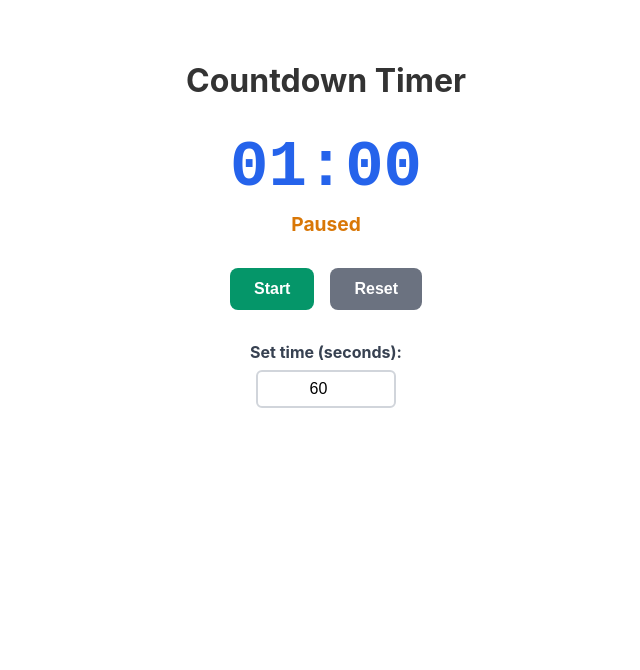
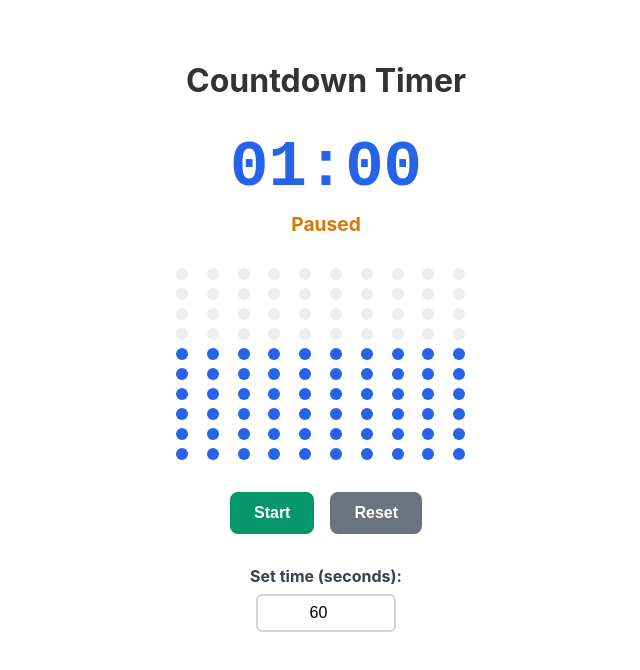
Before and after one commit to byw/untime, a SvelteKit app: page / in a window 1280 px wide. Shown: the top 670 px of the page, without its empty margins (314-954 px from the left). Built offline with nearby package versions, Linux system fonts and the light colour scheme.

Commit message:
Add dot grid

```diff
--- a/src/routes/+page.svelte
+++ b/src/routes/+page.svelte
@@ -75,6 +75,16 @@
 				<span class="paused">Paused</span>
 			{/if}
 		</div>
+	</div>
+
+	<div class="dots-grid">
+		{#each Array(100) as _, i}
+			<div
+				class="dot"
+				class:dimmed={i < (100 - timeLeft)}
+				style="opacity: {i >= (100 - timeLeft) ? 1 : 0.2}"
+			></div>
+		{/each}
 	</div>
 
 	<div class="controls">
@@ -231,4 +241,26 @@
 		border-color: #2563eb;
 		box-shadow: 0 0 0 3px rgba(37, 99, 235, 0.1);
 	}
+
+	.dots-grid {
+		display: grid;
+		grid-template-columns: repeat(10, 1fr);
+		gap: 0.5rem;
+		margin: 2rem 0;
+		max-width: 300px;
+		margin-left: auto;
+		margin-right: auto;
+	}
+
+	.dot {
+		width: 12px;
+		height: 12px;
+		border-radius: 50%;
+		background-color: #2563eb;
+		transition: opacity 0.3s ease;
+	}
+
+	.dot.dimmed {
+		background-color: #9ca3af;
+	}
 </style>
```
